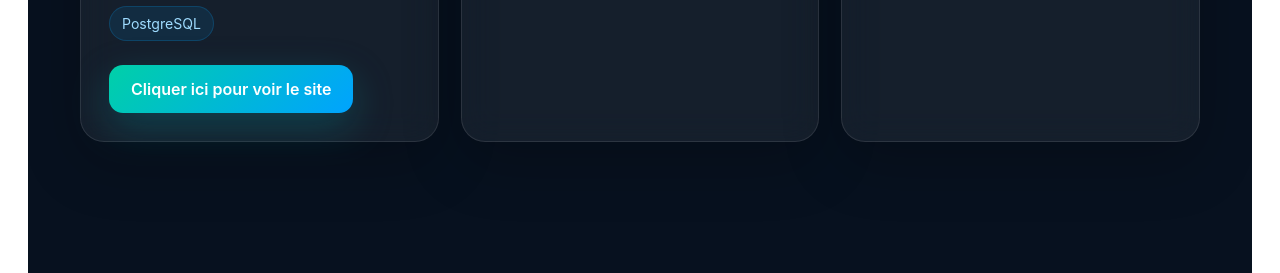
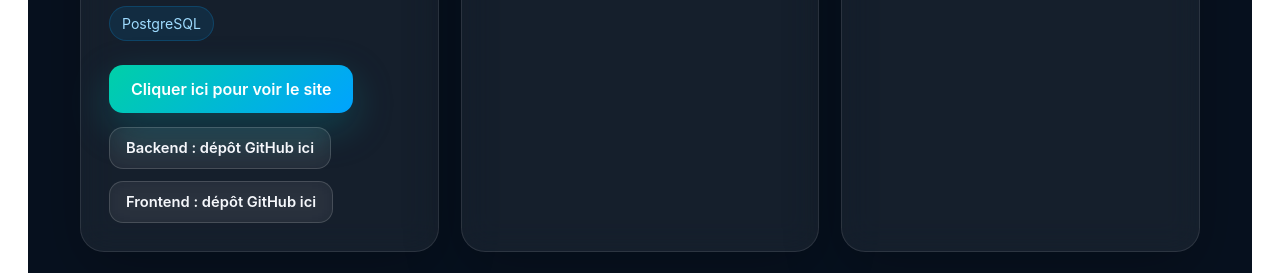
Before and after one commit to Zoom225/Portfolio-Evasion, an Angular app: page / in a window 1280 px wide. Shown: the part 2560-2833 px from the top of the page. Built offline with nearby package versions, Linux system fonts and the light colour scheme.

Commit message:
feat(portfolio): add frontend and backend GitHub buttons

```diff
--- a/src/app/features/home/home.ts
+++ b/src/app/features/home/home.ts
@@ -52,7 +52,9 @@ export class HomeComponent implements AfterViewInit {
       descriptionKey: 'project.managementText',
       stack: ['Angular', 'Spring Boot', 'PostgreSQL'],
       links: {
-        demo: 'https://gestion-de-rendez-vous.vercel.app'
+        demo: 'https://gestion-de-rendez-vous.vercel.app',
+        backend: 'https://github.com/Zoom225/appointment-backend.git',
+        frontend: 'https://github.com/Zoom225/appointment-Front.git'
       }
     },
     {
```
